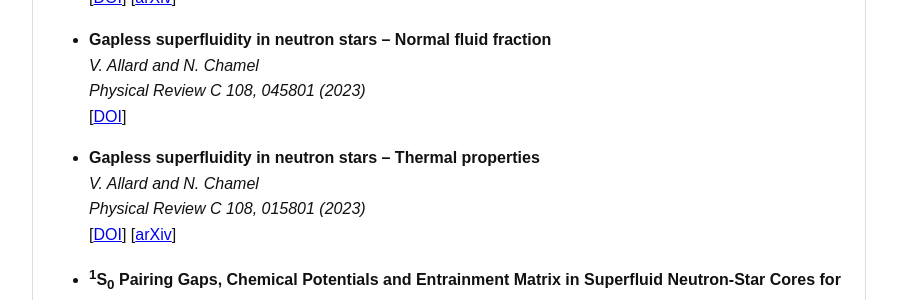
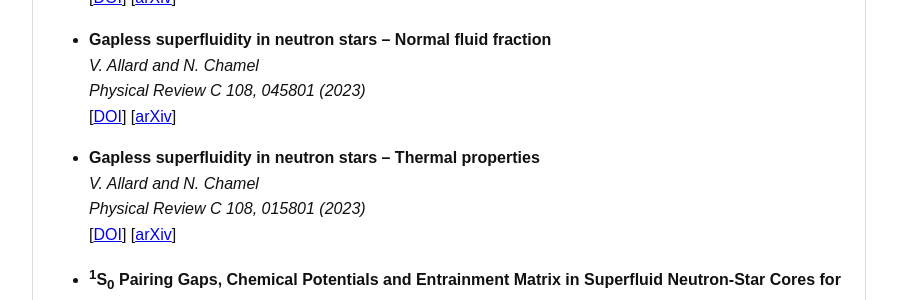
Before and after one commit to V-allard/V-allard.github.io, a Jekyll site: the page built from publications.md, in a window 1280 px wide. Shown: the part 965-1265 px from the top of the page, without its empty margins (191-1088 px from the left). Built offline with Jekyll 4.4.1, drawn with Linux system fonts in a browser that asks for light colours.

Commit message:
Update publications.md

```diff
--- a/publications.md
+++ b/publications.md
@@ -39,7 +39,7 @@ title: Publications
 - **Gapless superfluidity in neutron stars – Normal fluid fraction**
   *V. Allard and N. Chamel*
   *Physical Review C 108, 045801 (2023)*
-  [[DOI](https://doi.org/10.1103/PhysRevC.108.045801)]
+  [[DOI](https://doi.org/10.1103/PhysRevC.108.045801)] [[arXiv](https://arxiv.org/abs/2506.10649)]
 
 - **Gapless superfluidity in neutron stars – Thermal properties**
   *V. Allard and N. Chamel*
```
